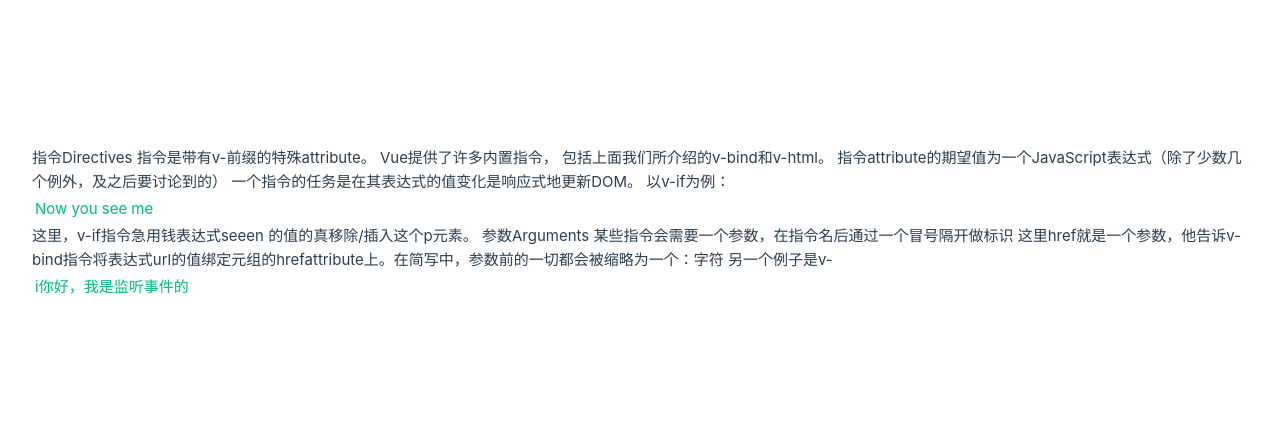
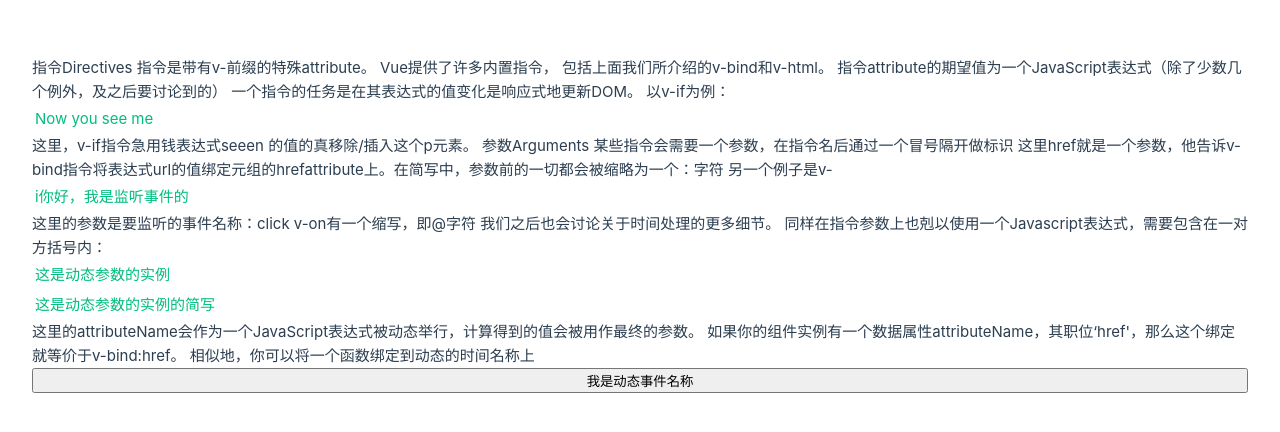
Before and after one commit to ShenlongDev/vue_xx, a Vue app: page / in a window 1280 px wide. Shown: the part 176-608 px from the top of the page. Built offline with nearby package versions, Linux system fonts and the light colour scheme.

Commit message:
directive dynamic parameter

```diff
--- a/src/MyApp.vue
+++ b/src/MyApp.vue
@@ -4,6 +4,9 @@
   const doSth = () => {
     alert('干的漂亮，你在听我的事件')
   }
+
+  const attributeName = 'href'
+  const eventName = 'focus'
 </script>
 
 <template>
@@ -20,6 +23,19 @@
   这里href就是一个参数，他告诉v-bind指令将表达式url的值绑定元组的hrefattribute上。在简写中，参数前的一切都会被缩略为一个：字符
   另一个例子是v-
   <a v-on:click="doSth">i你好，我是监听事件的</a>
+  这里的参数是要监听的事件名称：click
+  v-on有一个缩写，即@字符
+  我们之后也会讨论关于时间处理的更多细节。
+
+  同样在指令参数上也剋以使用一个Javascript表达式，需要包含在一对方括号内：
+
+  <a v-bind:[attributeName]="url">这是动态参数的实例</a>
+  <a :[attributeName]="url">这是动态参数的实例的简写</a>
+  这里的attributeName会作为一个JavaScript表达式被动态举行，计算得到的值会被用作最终的参数。
+  如果你的组件实例有一个数据属性attributeName，其职位‘href'，那么这个绑定就等价于v-bind:href。
+  相似地，你可以将一个函数绑定到动态的时间名称上
+
+  <button @[eventName]="doSth">我是动态事件名称</button>
 </template>
 
 <style scoped>
```
